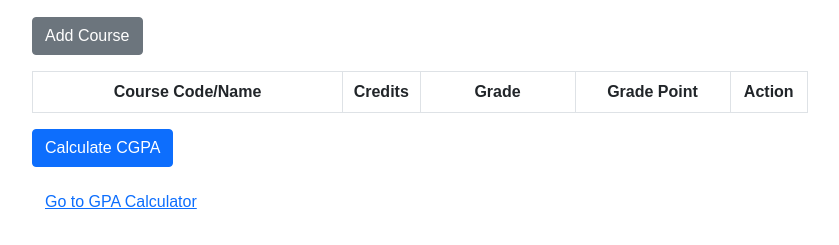
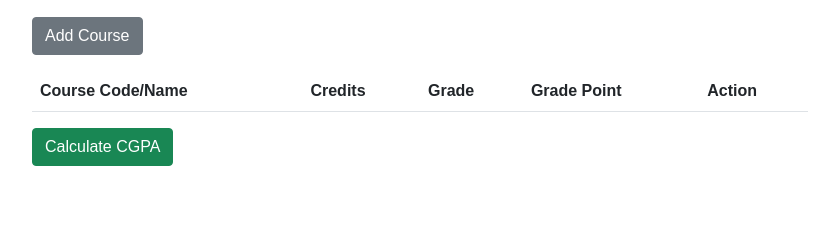
Before and after one commit to n30dyn4m1c/upng-gpa-calculator_, a plain HTML site: page cgpa.html in a window 1280 px wide. Shown: the part 119-364 px from the top of the page, without its empty margins (220-1059 px from the left). Drawn offline with nearby package versions, Linux system fonts and the light colour scheme.

Commit message:
revert cgpa.html

```diff
--- a/cgpa.html
+++ b/cgpa.html
@@ -3,16 +3,24 @@
 <head>
     <meta charset="UTF-8">
     <meta name="viewport" content="width=device-width, initial-scale=1.0">
-    <title>CGPA Calculator</title>
+    <title>UPNG CGPA Calculator</title>
+    <link rel="stylesheet" href="//code.jquery.com/ui/1.12.1/themes/base/jquery-ui.css">
     <link rel="stylesheet" href="https://cdn.jsdelivr.net/npm/bootstrap@5.1.3/dist/css/bootstrap.min.css">
-    <link rel="stylesheet" href="https://code.jquery.com/ui/1.12.1/themes/base/jquery-ui.css">
     <style>
         body { padding: 20px; font-family: Arial, sans-serif; }
         .container { max-width: 800px; margin: auto; }
         .header { padding: 20px; text-align: center; background-color: #f8f9fa; margin-bottom: 20px; }
         .header h1 { color: #0d6efd; }
-        table th, table td { text-align: center; vertical-align: middle; padding: 10px; }
+        .ui-autocomplete {
+            z-index: 1050;
+            max-height: 200px;
+            overflow-y: auto;
+            background-color: #fff;
+            border: 1px solid #ccc;
+        }
     </style>
+    <script src="https://code.jquery.com/jquery-3.6.0.min.js"></script>
+    <script src="https://code.jquery.com/ui/1.12.1/jquery-ui.min.js"></script>
 </head>
 <body>
     <div class="container">
@@ -20,28 +28,23 @@
             <h1>UPNG CGPA Calculator</h1>
         </div>
         <button onclick="addCourseRow()" class="btn btn-secondary mb-3">Add Course</button>
-        <table id="coursesTable" class="table table-bordered">
+        <table id="coursesTable" class="table">
             <thead>
                 <tr>
-                    <th style="width: 40%;">Course Code/Name</th>
-                    <th style="width: 10%;">Credits</th>
-                    <th style="width: 20%;">Grade</th>
-                    <th style="width: 20%;">Grade Point</th>
-                    <th style="width: 10%;">Action</th>
+                    <th>Course Code/Name</th>
+                    <th>Credits</th>
+                    <th>Grade</th>
+                    <th>Grade Point</th>
+                    <th>Action</th>
                 </tr>
             </thead>
             <tbody>
-                <!-- Rows will be added dynamically -->
+                <!-- Rows dynamically added here -->
             </tbody>
         </table>
-        <button onclick="calculateCGPA()" class="btn btn-primary">Calculate CGPA</button>
+        <button onclick="calculateCGPA()" class="btn btn-success">Calculate CGPA</button>
         <div id="result" class="mt-3"></div>
-        <div class="mt-3">
-            <a href="index.html" class="btn btn-link">Go to GPA Calculator</a>
-        </div>
     </div>
-    <script src="https://code.jquery.com/jquery-3.6.0.min.js"></script>
-    <script src="https://code.jquery.com/ui/1.12.1/jquery-ui.min.js"></script>
     <script src="cgpa.js"></script>
 </body>
 </html>
```
